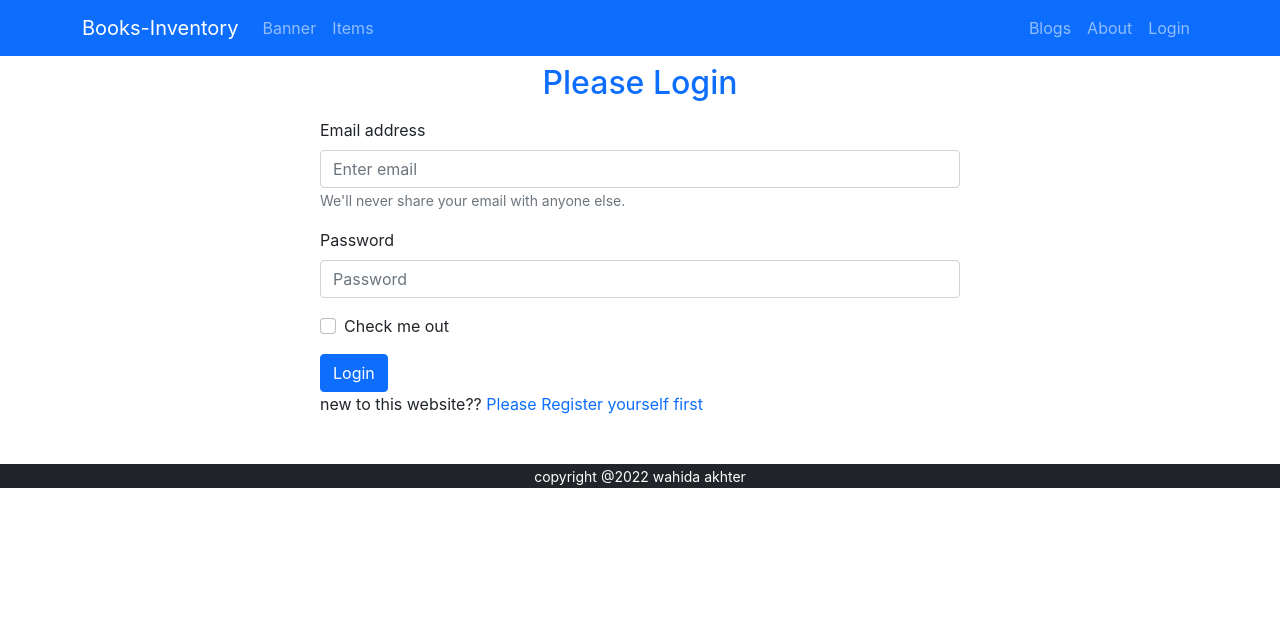
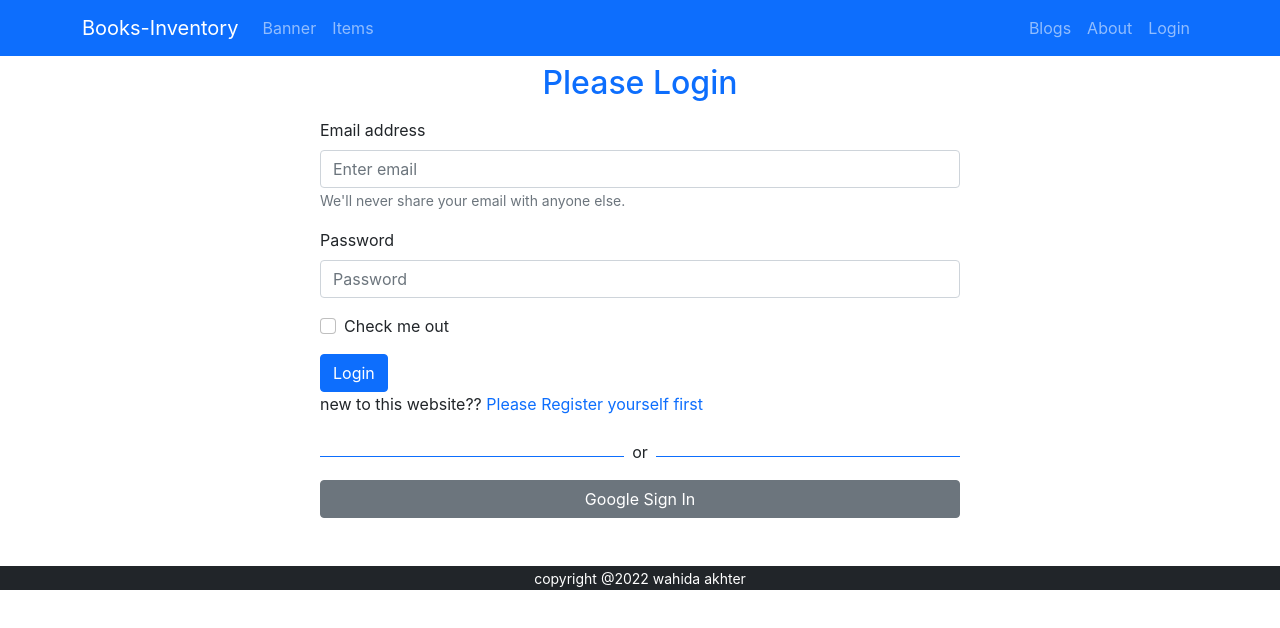
Before and after one commit to WahidaAkhter/warehouse-management-client-side, a React (Create React App) app: page /login in a window 1280 px wide. Shown: the top 628 px of the page. Built offline with nearby package versions, Linux system fonts and the light colour scheme; no server answers.

Commit message:
another login form designed

```diff
--- /dev/null
+++ b/src/Components/Login/GoogleLogin/GoogleLogin.js
@@ -0,0 +1,18 @@
+import React from 'react';
+
+const GoogleLogin = () => {
+    return (
+        <div>
+            <div className='d-flex align-items-center'>
+                <div style={{ height: '1px' }} className='bg-primary w-50'></div>
+                <p className='mt-2 px-2'>or</p>
+                <div style={{ height: '1px' }} className='bg-primary w-50'></div>
+            </div>
+            <div>
+                <button className='btn btn-secondary text-white w-100 mx-auto'>Google Sign In</button>
+            </div>
+        </div>
+    );
+};
+
+export default GoogleLogin;
--- a/src/Components/Login/Login/Login.js
+++ b/src/Components/Login/Login/Login.js
@@ -3,6 +3,7 @@ import { Button, Form } from 'react-bootstrap';
 import { useSignInWithEmailAndPassword } from 'react-firebase-hooks/auth';
 import { Link, useLocation, useNavigate } from 'react-router-dom';
 import auth from '../../../firebase.init';
+import GoogleLogin from '../GoogleLogin/GoogleLogin';
 
 const Login = () => {
 
@@ -67,6 +68,7 @@ const Login = () => {
                 </Button>
             </Form>
             <p>new to this website?? <Link to='/register' className='text-primary pe-auto text-decoration-none' onClick={navigateRegister}>Please Register yourself first</Link></p>
+            <GoogleLogin></GoogleLogin>
         </div>
     );
 };
```
